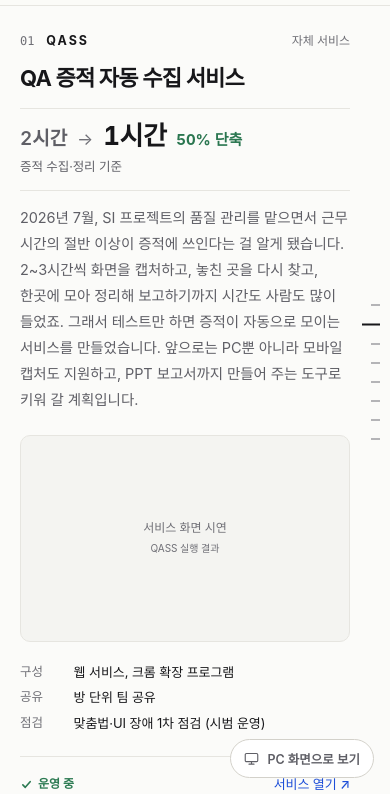
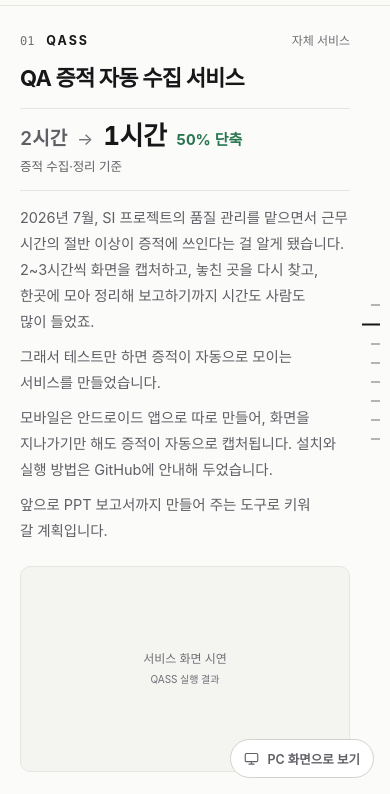
Before and after one commit to YunseobSongQA/Auto, a plain HTML site: page automation-portfolio/web/index.html in a window 390 px wide. Both pictures are taken after a click on the button 373 px from the left and 375 px from the top of the page. Shown: the part 767-1561 px from the top of the page. Drawn offline with Linux system fonts and the light colour scheme; a web font is replaced by a local one.

Commit message:
web: QASS 안드로이드 앱 지원을 알리고 도구 소개글을 문단으로 나눔
QASS 모바일 캡처를 안드로이드 앱(QA-Mobile-Auto-Capture)으로 구현해 둔 내용을 반영하고,
한 덩어리로 붙어 있던 도구 소개글을 뜻 단위 문단으로 나눠 읽기 쉽게 했다.

QASS
- 소개글: "모바일 캡처 지원 계획" 대신, 안드로이드 앱으로 화면을 지나가기만 해도 증적이
  자동 캡처되며 설치·실행 방법은 GitHub에 안내해 두었다고 적었다.
- 구성에 "안드로이드 앱", 새 줄 "모바일: 안드로이드 11 이상 (실행 방법은 GitHub 안내)".
- 카드 아래에 "안드로이드 앱 실행 방법" 링크 추가 (config 에 선택 항목 repo2/repo2Label).
- 제언 표: 한계 "PC 크롬 전용" → "모바일은 안드로이드만", 개선 방향 "iOS 캡처, PPT 보고서 자동화".
- 루트 README 의 QASS 행에 안드로이드 앱 링크와 실행 방법 안내를 넣었다.

소개글 줄 바꿈
- desc 를 문단 배열로 받아 문단마다 줄을 나누고 사이를 살짝 띄운다 (문자열도 그대로 동작).
- QASS 는 문제 → 만든 것 → 모바일 → 계획 네 문단, 나머지 도구는 두세 문단.

테스트: QASS 안드로이드 소개·링크 검사와 소개글 문단 나눔 검사를 추가했다.
크롬 · 사파리 · 아이폰 화면 테스트 57개 통과(3개는 원래대로 건너뜀).

```diff
--- a/automation-portfolio/web/config.js
+++ b/automation-portfolio/web/config.js
@@ -12,6 +12,8 @@
  *   - saving:   (선택) 실무 적용 시간 { before, after, what }. before/after 는 '2시간'·'5분'·'10초'처럼
  *               숫자+단위(시간·분·초)로 적습니다. 단축률(%)은 main.js 가 초로 바꿔 계산합니다.
  *   - stat:     (선택) saving 대신 보일 핵심 수치 { value, label, sub } — 예: 성공률 100%.
+ *   - repo2:    (선택) 두 번째 링크 주소, repo2Label 은 그 문구 — 예: QASS 안드로이드 앱 GitHub.
+ *   - desc:     문단 배열 — 한 항목이 한 문단(줄 바꿈 단위). 문제 → 해결 → 계획처럼 뜻 단위로 나눕니다.
  *   - specs:    [이름, 내용] 줄 목록 — 언어 · 환경 · 대상처럼 사실만 짧게.
  *   - vs:       (선택) 비교표 { title, lead, head: [도구…], rows: [[구분, 값…]…], note: [이름, 내용] }
  *               — 열이 도구, 행이 비교 항목. lead(제목 옆 한 줄)와 note(표 아래 결론 한 줄)는 없어도 됩니다.
@@ -31,24 +33,32 @@
 window.QASS_PORTFOLIO = {
   cards: [
     // QASS — 자동화의 대상이자, 이 포트폴리오에서 유일하게 "직접 만들어 운영 중인 서비스".
-    // 도구가 아니라 제품이라 맨 앞. 한계(확장 프로그램 = PC 전용)는 마지막 제언 표에 적는다.
+    // 도구가 아니라 제품이라 맨 앞. 모바일은 안드로이드 앱(QA-Mobile-Auto-Capture)으로 따로 구현했고,
+    // 한계(iOS 미지원)는 마지막 제언 표에 적는다.
     {
       id: 'qass',
       tool: 'QASS',
       short: '증적 수집 자동화',
       title: 'QA 증적 자동 수집 서비스',
-      desc: '2026년 7월, SI 프로젝트의 품질 관리를 맡으면서 근무 시간의 절반 이상이 증적에 쓰인다는 걸 알게 됐습니다. '
-        + '2~3시간씩 화면을 캡처하고, 놓친 곳을 다시 찾고, 한곳에 모아 정리해 보고하기까지 시간도 사람도 많이 들었죠. '
-        + '그래서 테스트만 하면 증적이 자동으로 모이는 서비스를 만들었습니다. '
-        + '앞으로는 PC뿐 아니라 모바일 캡처도 지원하고, PPT 보고서까지 만들어 주는 도구로 키워 갈 계획입니다.',
+      desc: [
+        '2026년 7월, SI 프로젝트의 품질 관리를 맡으면서 근무 시간의 절반 이상이 증적에 쓰인다는 걸 알게 됐습니다. '
+          + '2~3시간씩 화면을 캡처하고, 놓친 곳을 다시 찾고, 한곳에 모아 정리해 보고하기까지 시간도 사람도 많이 들었죠.',
+        '그래서 테스트만 하면 증적이 자동으로 모이는 서비스를 만들었습니다.',
+        '모바일은 안드로이드 앱으로 따로 만들어, 화면을 지나가기만 해도 증적이 자동으로 캡처됩니다. '
+          + '설치와 실행 방법은 GitHub에 안내해 두었습니다.',
+        '앞으로 PPT 보고서까지 만들어 주는 도구로 키워 갈 계획입니다.',
+      ],
       saving: { before: '2시간', after: '1시간', what: '증적 수집·정리' },
       specs: [
-        ['구성', '웹 서비스, 크롬 확장 프로그램'],
+        ['구성', '웹 서비스, 크롬 확장 프로그램, 안드로이드 앱'],
+        ['모바일', '안드로이드 11 이상 (실행 방법은 GitHub 안내)'],
         ['공유', '방 단위 팀 공유'],
         ['점검', '맞춤법·UI 장애 1차 점검 (시범 운영)'],
       ],
       repo: 'https://qass1.pages.dev/',
       repoLabel: '서비스 열기 ↗',
+      repo2: 'https://github.com/YunseobSongQA/QA-Mobile-Auto-Capture',
+      repo2Label: '안드로이드 앱 실행 방법 ↗',
       demo: 'assets/qass.webm',
       demoType: 'video',
       poster: 'assets/qass-poster.webp',
@@ -64,8 +74,10 @@ window.QASS_PORTFOLIO = {
       tool: 'Appium',
       short: '모바일 웹 자동 검사',
       title: 'QASS 모바일 웹 자동 검사',
-      desc: '운영 서버의 품질을 관리하다 보면 모바일에서도 같은 리그레션 테스트를 몇 번이고 반복하게 됩니다. '
-        + '매번 손으로 하던 이 반복을 Appium에 맡기려고 만들었습니다.',
+      desc: [
+        '운영 서버의 품질을 관리하다 보면 모바일에서도 같은 리그레션 테스트를 몇 번이고 반복하게 됩니다.',
+        '매번 손으로 하던 이 반복을 Appium에 맡기려고 만들었습니다.',
+      ],
       saving: { before: '1분', after: '10초', what: '8단계 검사 1회' },
       specs: [
         ['언어', 'Python (pytest)'],
@@ -86,9 +98,11 @@ window.QASS_PORTFOLIO = {
       tool: 'PRD2TC',
       short: '기획서 기반 TC 생성',
       title: '기획서 기반 테스트케이스 자동 생성',
-      desc: 'SI 프로젝트의 테스트 기간에는 기획서가 자주 바뀝니다. '
-        + '그때마다 내용을 따라가며 테스트케이스를 고치느라 적지 않은 시간이 들어, 이를 줄이려고 만들었습니다. '
-        + '수정된 기획서를 넣으면 TC 초안이 바로 나와 작성 시간을 크게 줄여 줍니다.',
+      desc: [
+        'SI 프로젝트의 테스트 기간에는 기획서가 자주 바뀝니다. '
+          + '그때마다 내용을 따라가며 테스트케이스를 고치느라 적지 않은 시간이 들어, 이를 줄이려고 만들었습니다.',
+        '수정된 기획서를 넣으면 TC 초안이 바로 나와 작성 시간을 크게 줄여 줍니다.',
+      ],
       saving: { before: '1시간', after: '5분', what: '기획서 1건 TC 초안' },
       specs: [
         ['입력', '기획서 (pptx)'],
@@ -110,8 +124,10 @@ window.QASS_PORTFOLIO = {
       tool: 'Playwright',
       short: '웹 자동 검사 (기준 구현)',
       title: 'QASS 웹 자동 검사',
-      desc: '운영 서버 리그레션 테스트를 PC에서 할 때마다 같은 확인을 손으로 반복해야 했습니다. '
-        + '이 반복을 줄이려고 로그인부터 검색까지 핵심 흐름 8단계를 자동으로 확인하도록 만들었습니다.',
+      desc: [
+        '운영 서버 리그레션 테스트를 PC에서 할 때마다 같은 확인을 손으로 반복해야 했습니다.',
+        '이 반복을 줄이려고 로그인부터 검색까지 핵심 흐름 8단계를 자동으로 확인하도록 만들었습니다.',
+      ],
       saving: { before: '1분', after: '10초', what: '8단계 검사 1회' },
       specs: [
         ['언어', 'JavaScript'],
@@ -134,8 +150,10 @@ window.QASS_PORTFOLIO = {
       tool: 'Selenium',
       short: '웹 자동 검사 (비교 구현)',
       title: 'Selenium 구현과 Playwright 비교',
-      desc: 'Playwright와 같은 PC 리그레션 테스트를 Selenium으로도 만들었습니다. '
-        + '현장에서 많이 쓰는 두 도구를 같은 조건에서 직접 비교해 보고 싶었습니다.',
+      desc: [
+        'Playwright와 같은 PC 리그레션 테스트를 Selenium으로도 만들었습니다.',
+        '현장에서 많이 쓰는 두 도구를 같은 조건에서 직접 비교해 보고 싶었습니다.',
+      ],
       saving: { before: '1분', after: '10초', what: '8단계 검사 1회' },
       specs: [
         ['언어', 'Python'],
@@ -169,8 +187,10 @@ window.QASS_PORTFOLIO = {
       tool: 'API',
       short: '백엔드 부하 테스트',
       title: 'QASS 백엔드 부하 테스트',
-      desc: '운영 서버 리그레션 테스트와, SI 프로젝트 중 병목이 생기는 구간의 부하 테스트에 언제든 대비하려고 만들었습니다. '
-        + 'QASS 실서비스 백엔드에 조회 요청 1,000건을 보내 속도와 안정성을 확인했습니다.',
+      desc: [
+        '운영 서버 리그레션 테스트와, SI 프로젝트 중 병목이 생기는 구간의 부하 테스트에 언제든 대비하려고 만들었습니다.',
+        'QASS 실서비스 백엔드에 조회 요청 1,000건을 보내 속도와 안정성을 확인했습니다.',
+      ],
       stat: { value: '100%', label: '성공률', sub: '1,000건 중 실패 0건' },
       specs: [
         ['대상', 'QASS 백엔드 (Supabase REST API)'],
@@ -195,7 +215,7 @@ window.QASS_PORTFOLIO = {
     title: '성과와 개선 방향',
     columns: ['효과', '한계', '개선 방향'],
     rows: [
-      { name: 'QASS', sub: '증적 수집', from: 'qass', limit: 'PC 크롬 전용', next: '모바일 캡처, PPT 보고서 자동화' },
+      { name: 'QASS', sub: '증적 수집', from: 'qass', limit: '모바일은 안드로이드만', next: 'iOS 캡처, PPT 보고서 자동화' },
       { name: 'PRD2TC', sub: 'TC 설계', from: 'prd2tc', limit: '결과 검수 필요', next: '검수 피드백 반영' },
       { name: 'UI 자동화', sub: 'Playwright, Selenium, Appium', from: 'selenium', limit: '핵심 흐름 8단계만', next: 'GitHub Actions 정기 실행' },
       { name: 'API', sub: '부하 테스트', from: 'api', limit: '조회 API 2종만', next: '쓰기 API·부하 확대' },
--- a/automation-portfolio/web/main.js
+++ b/automation-portfolio/web/main.js
@@ -70,6 +70,12 @@
           </div>`;
   }
 
+  // 소개글 — 배열이면 항목마다 한 문단(줄 바꿈), 문자열이면 그대로 한 문단.
+  function descHtml(desc) {
+    const paras = Array.isArray(desc) ? desc : [desc || ''];
+    return paras.map((t) => `<span class="desc-p">${esc(t)}</span>`).join('');
+  }
+
   // 카드 한 장이 릴의 슬라이드 한 장이 됩니다. no 는 화면에 붙는 순번(1부터).
   // rv 는 슬라이드가 켜질 때 차례로 떠오르는 요소, --i 는 그 순서(지연)입니다.
   function buildCard(card, no) {
@@ -88,7 +94,7 @@
           </div>
           <h2 class="rv" style="--i:1">${esc(card.title)}</h2>
           ${buildKpi(card, 2)}
-          <p class="desc rv" style="--i:3">${esc(card.desc)}</p>
+          <p class="desc rv" style="--i:3">${descHtml(card.desc)}</p>
 
           <!-- 데모는 차례 연출(rv)에서 뺀다 — 장이 켜지는 순간 영상이 바로 보이도록 -->
           <div class="demo" data-demo="${esc(card.demo || '')}" data-type="${esc(card.demoType)}" data-label="${esc(card.demoLabel || '')}" data-poster="${esc(card.poster || '')}">
@@ -99,6 +105,7 @@
           <div class="card-foot rv" style="--i:6">
             <span class="status ${statusClass}">${icoMark(card.status === 'verified')}${statusText}</span>
             <a class="repo" href="${esc(card.repo)}" target="_blank" rel="noopener">${esc(repoLabel)}</a>
+            ${card.repo2 ? `<a class="repo" href="${esc(card.repo2)}" target="_blank" rel="noopener">${esc(card.repo2Label || 'GitHub에서 코드 보기 ↗')}</a>` : ''}
           </div>
         </article>
       </section>`;
--- a/automation-portfolio/web/styles.css
+++ b/automation-portfolio/web/styles.css
@@ -325,6 +325,8 @@ main { overflow-x: clip; }
 .chip { margin-left: auto; font-size: 12px; color: var(--faint); white-space: nowrap; }
 .card h2, .plan h2 { margin-top: 14px; font-size: clamp(23px, 2.4vw, 32px); letter-spacing: -.035em; line-height: 1.3; }
 .desc { margin: 14px 0 0; max-width: 38em; font-size: 15px; line-height: 1.8; color: var(--muted); text-wrap: pretty; } /* 마지막 줄에 한 낱말만 남지 않게 */
+.desc-p { display: block; }
+.desc-p + .desc-p { margin-top: 0.6em; } /* 문단 사이를 살짝 띄워 뜻 단위로 읽히게 */
 .card > .demo { margin-top: 26px; }
 .card > .specs { margin-top: 20px; }
 .card > .vs { margin-top: 18px; }
@@ -504,6 +506,7 @@ main { overflow-x: clip; }
   font-size: 13px; font-weight: 550; white-space: nowrap; text-underline-offset: 3px;
 }
 .repo:hover { text-decoration: underline; }
+.repo + .repo { margin-left: 0; }
 
 /* ── 성능 리포트 (API 카드 · 영상 아님) ────────────────────────────────── */
 /* 판정 · 핵심 수치도 상자 대신 선으로 — 판정 줄 아래 가는 선, 수치 넷은 세로 가는 선으로만 나눈다 */
```
Also changed, not shown: automation-portfolio/showcase-tests/tests/showcase.spec.js (+19 -0 lines), README.md.
